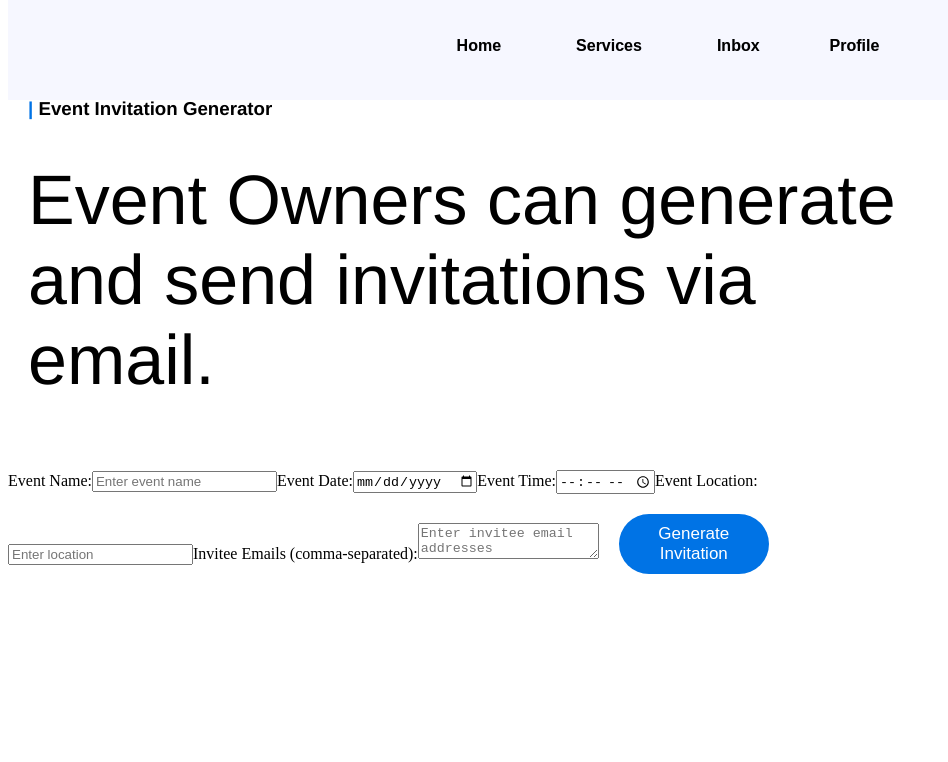
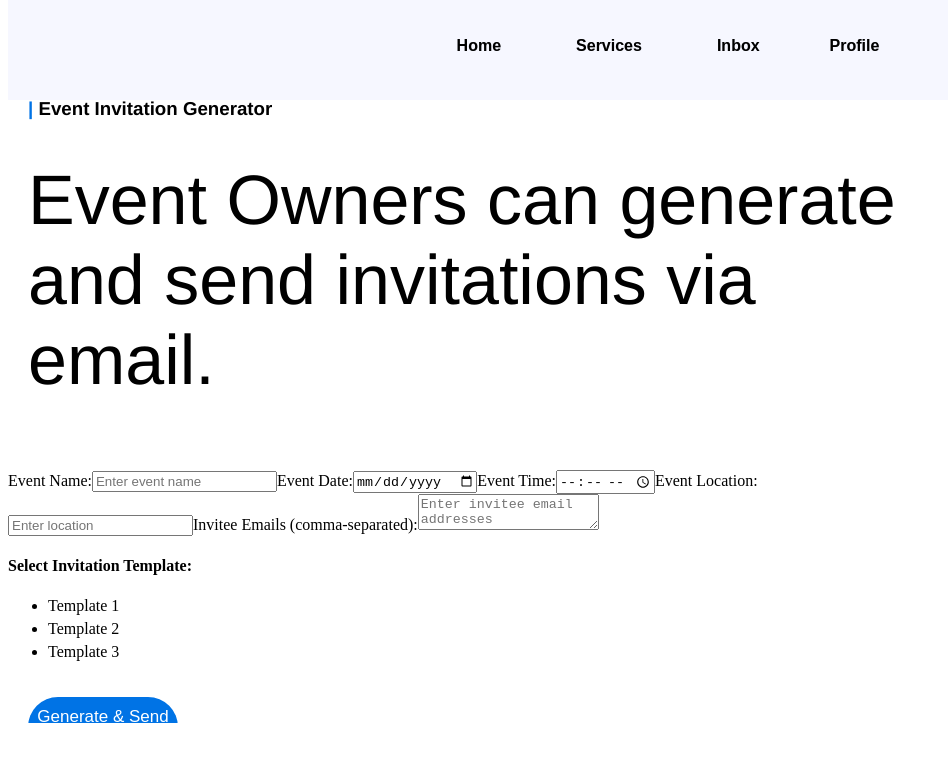
Before and after one commit to udanilokuhetti92/EventExtravaganza-Frontend, a React (Vite) app: page /invitation in a window 1280 px wide. Shown: the top 762 px of the page, without its empty margins (0-948 px from the left). Built offline with nearby package versions, Linux system fonts and the light colour scheme.

Commit message:
Update invitation_send.jsx

```diff
--- a/src/invitation_send/invitation_send.jsx
+++ b/src/invitation_send/invitation_send.jsx
@@ -1,6 +1,36 @@
-import React, { useState } from 'react';
+import React, { useState, useRef } from 'react';
+import html2canvas from 'html2canvas';
+import emailjs from 'emailjs-com';
 import Navigation from '../components/navigation/navigation';
-import './invitation_send.css';
+import '../invitation_send/invitation_send.css';
+
+emailjs.init("1SLJDJFAIftTWfyS1");
+
+// Add this function right after your imports and initialization, before your EventInvitation component
+const compressImage = (base64String, maxWidth = 800) => {
+  return new Promise((resolve) => {
+    const img = new Image();
+    img.src = base64String;
+    img.onload = () => {
+      const canvas = document.createElement('canvas');
+      const ctx = canvas.getContext('2d');
+
+      let width = img.width;
+      let height = img.height;
+
+      if (width > maxWidth) {
+        height = (maxWidth * height) / width;
+        width = maxWidth;
+      }
+
+      canvas.width = width;
+      canvas.height = height;
+
+      ctx.drawImage(img, 0, 0, width, height);
+      resolve(canvas.toDataURL('image/jpeg', 0.7));
+    };
+  });
+};
 
 export default function EventInvitation() {
   const [eventDetails, setEventDetails] = useState({
@@ -11,13 +41,178 @@ export default function EventInvitation() {
     invitees: '',
   });
 
+  const [selectedTemplate, setSelectedTemplate] = useState(null);
+  const [error, setError] = useState('');
+  const [success, setSuccess] = useState('');
+  const [isLoading, setIsLoading] = useState(false);
+  const invitationRef = useRef(null);
+
+  const validateEmails = (emails) => {
+    const emailList = emails.split(',').map(email => email.trim());
+    const emailRegex = /^[^\s@]+@[^\s@]+\.[^\s@]+$/;
+    const invalidEmails = emailList.filter(email => !emailRegex.test(email));
+    return invalidEmails.length === 0 ? null : invalidEmails;
+  };
+
   const handleChange = (e) => {
+    setError('');
+    setSuccess('');
     setEventDetails({ ...eventDetails, [e.target.name]: e.target.value });
   };
 
-  const handleGenerateInvitation = () => {
-    alert(`Invitation for ${eventDetails.eventName} has been generated!`);
-    //email-sending functionality
+  const handleTemplateSelect = (template) => {
+    setError('');
+    setSelectedTemplate(template);
+  };
+
+  const validateForm = () => {
+    // Check for empty fields
+    const emptyFields = Object.entries(eventDetails)
+      .filter(([key, value]) => !value)
+      .map(([key]) => key);
+
+    if (emptyFields.length > 0) {
+      setError(`Please fill out all fields: ${emptyFields.join(', ')}`);
+      return false;
+    }
+
+    // Validate email addresses
+    const invalidEmails = validateEmails(eventDetails.invitees);
+    if (invalidEmails) {
+      setError(`Invalid email addresses: ${invalidEmails.join(', ')}`);
+      return false;
+    }
+
+    // Check template selection
+    if (!selectedTemplate) {
+      setError('Please select a template');
+      return false;
+    }
+
+    return true;
+  };
+
+  // Replace your existing handleGenerateInvitation function with this one
+  const handleGenerateInvitation = async () => {
+    try {
+      if (!selectedTemplate) {
+        alert('Please select a template!');
+        return;
+      }
+
+      // Ensure all fields are filled out
+      if (!eventDetails.eventName || !eventDetails.eventDate ||
+          !eventDetails.eventTime || !eventDetails.eventLocation ||
+          !eventDetails.invitees) {
+        alert('Please fill out all fields!');
+        return;
+      }
+
+      // Show loading state
+      const button = document.querySelector('.button1');
+      if (button) {
+        button.textContent = 'Sending...';
+        button.disabled = true;
+      }
+
+      // Render and compress the invitation preview
+      console.log('Generating image...');
+      const canvas = await html2canvas(invitationRef.current);
+      const originalImage = canvas.toDataURL('image/jpeg');
+      console.log('Compressing image...');
+      const compressedImage = await compressImage(originalImage);
+
+      // Send email
+      console.log('Sending email...');
+      await sendEmail(compressedImage);
+
+      alert('Invitation sent successfully!');
+
+      // Clear form
+      setEventDetails({
+        eventName: '',
+        eventDate: '',
+        eventTime: '',
+        eventLocation: '',
+        invitees: '',
+      });
+      setSelectedTemplate(null);
+    } catch (err) {
+      console.error('Error sending invitation:', err);
+      alert(err.message || 'Failed to send invitation. Please try again.');
+    } finally {
+      // Reset button state
+      const button = document.querySelector('.button1');
+      if (button) {
+        button.textContent = 'Generate & Send Invitation';
+        button.disabled = false;
+      }
+    }
+  };
+
+  // Replace your existing sendEmail function with this one
+  const sendEmail = async (image) => {
+    const serviceID = 'service_44creeq';
+    const templateID = 'template_id6fdig';
+    const userID = '1SLJDJFAIftTWfyS1';
+
+    const inviteesArray = eventDetails.invitees.split(',').map(email => email.trim());
+
+    // Match these parameters with your template variables
+    const templateParams = {
+      to_email: inviteesArray[0], // Send to first email in list
+      event_name: eventDetails.eventName,
+      event_date: eventDetails.eventDate,
+      event_time: eventDetails.eventTime,
+      event_location: eventDetails.eventLocation,
+      invitation_image: image
+    };
+
+    try {
+      const response = await emailjs.send(serviceID, templateID, templateParams, userID);
+      console.log('Email sent successfully:', response);
+      return response;
+    } catch (error) {
+      console.error('EmailJS Error:', error);
+      throw new Error('Failed to send invitation. Please try again.');
+    }
+  };
+
+  const getTemplatePreview = () => {
+    switch (selectedTemplate) {
+      case 'template1':
+        return (
+          <div className="template1">
+            <h2>You're Cordially Invited to {eventDetails.eventName}</h2>
+            <p><strong>Date:</strong> {eventDetails.eventDate}</p>
+            <p><strong>Time:</strong> {eventDetails.eventTime}</p>
+            <p><strong>Location:</strong> {eventDetails.eventLocation}</p>
+            <p>We look forward to celebrating with you!</p>
+          </div>
+        );
+      case 'template2':
+        return (
+          <div className="template2">
+            <h2>Invitation to {eventDetails.eventName}</h2>
+            <p><strong>Date:</strong> {eventDetails.eventDate}</p>
+            <p><strong>Time:</strong> {eventDetails.eventTime}</p>
+            <p><strong>Location:</strong> {eventDetails.eventLocation}</p>
+            <p>We are excited to have you join us for this special event!</p>
+          </div>
+        );
+      case 'template3':
+        return (
+          <div className="template3">
+            <h2>{eventDetails.eventName}</h2>
+            <p><strong>Date:</strong> {eventDetails.eventDate}</p>
+            <p><strong>Time:</strong> {eventDetails.eventTime}</p>
+            <p><strong>Location:</strong> {eventDetails.eventLocation}</p>
+            <p>We would be honored to have you celebrate with us.</p>
+          </div>
+        );
+      default:
+        return null;
+    }
   };
 
   return (
@@ -31,6 +226,9 @@ export default function EventInvitation() {
         <p className='p1'>
           Event Owners can generate and send invitations via email.
         </p>
+
+        {error && <div className="error-message">{error}</div>}
+        {success && <div className="success-message">{success}</div>}
 
         <form className='event-form'>
           <label>Event Name:</label>
@@ -80,8 +278,41 @@ export default function EventInvitation() {
             required
           />
 
-          <button type="button" className="button1" onClick={handleGenerateInvitation}>
-            Generate Invitation
+          <h4>Select Invitation Template:</h4>
+          <div className="template-container">
+            <ul>
+              <li
+                className={`template ${selectedTemplate === 'template1' ? 'selected' : ''}`}
+                onClick={() => handleTemplateSelect('template1')}
+              >
+                Template 1
+              </li>
+              <li
+                className={`template ${selectedTemplate === 'template2' ? 'selected' : ''}`}
+                onClick={() => handleTemplateSelect('template2')}
+              >
+                Template 2
+              </li>
+              <li
+                className={`template ${selectedTemplate === 'template3' ? 'selected' : ''}`}
+                onClick={() => handleTemplateSelect('template3')}
+              >
+                Template 3
+              </li>
+            </ul>
+          </div>
+
+          <div ref={invitationRef} className={`invitation-preview ${selectedTemplate}`}>
+            {getTemplatePreview()}
+          </div>
+
+          <button
+            type="button"
+            className="button1"
+            onClick={handleGenerateInvitation}
+            disabled={isLoading}
+          >
+            {isLoading ? 'Sending...' : 'Generate & Send Invitation'}
           </button>
         </form>
       </div>
```
